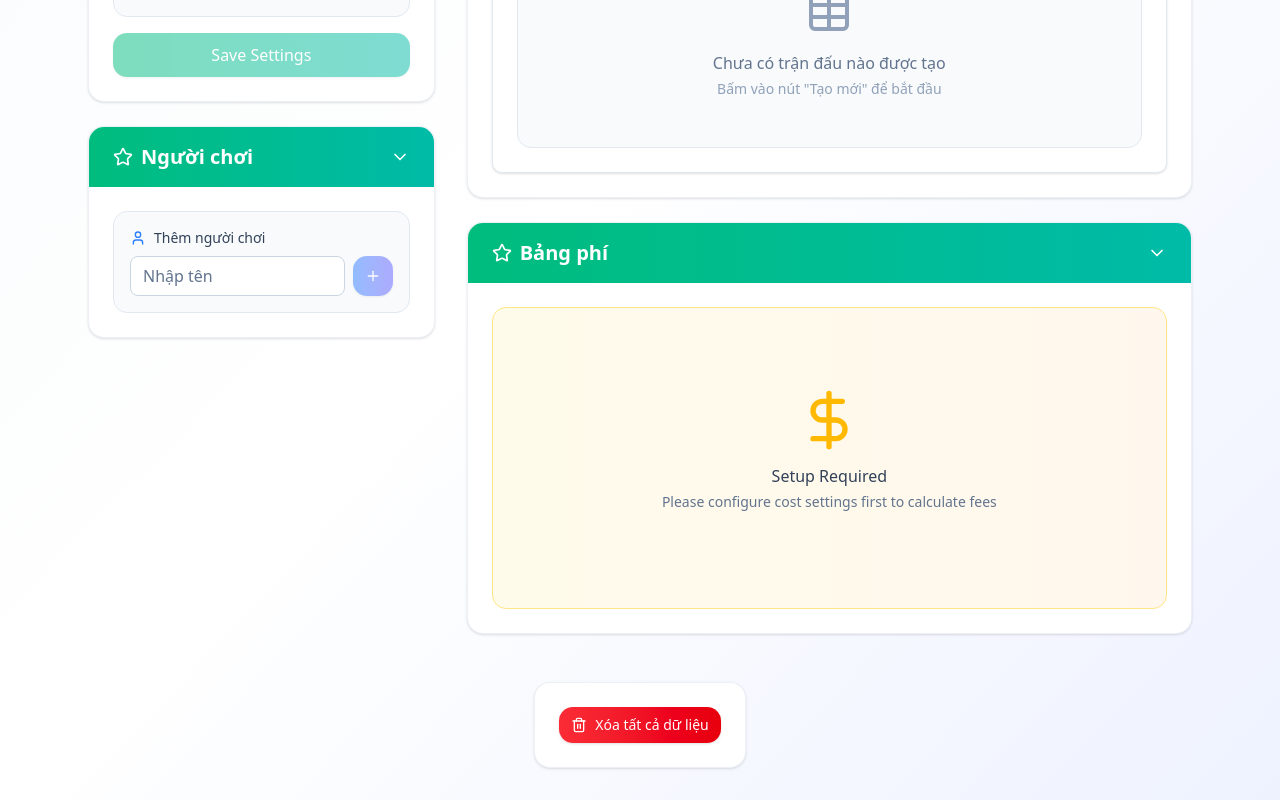
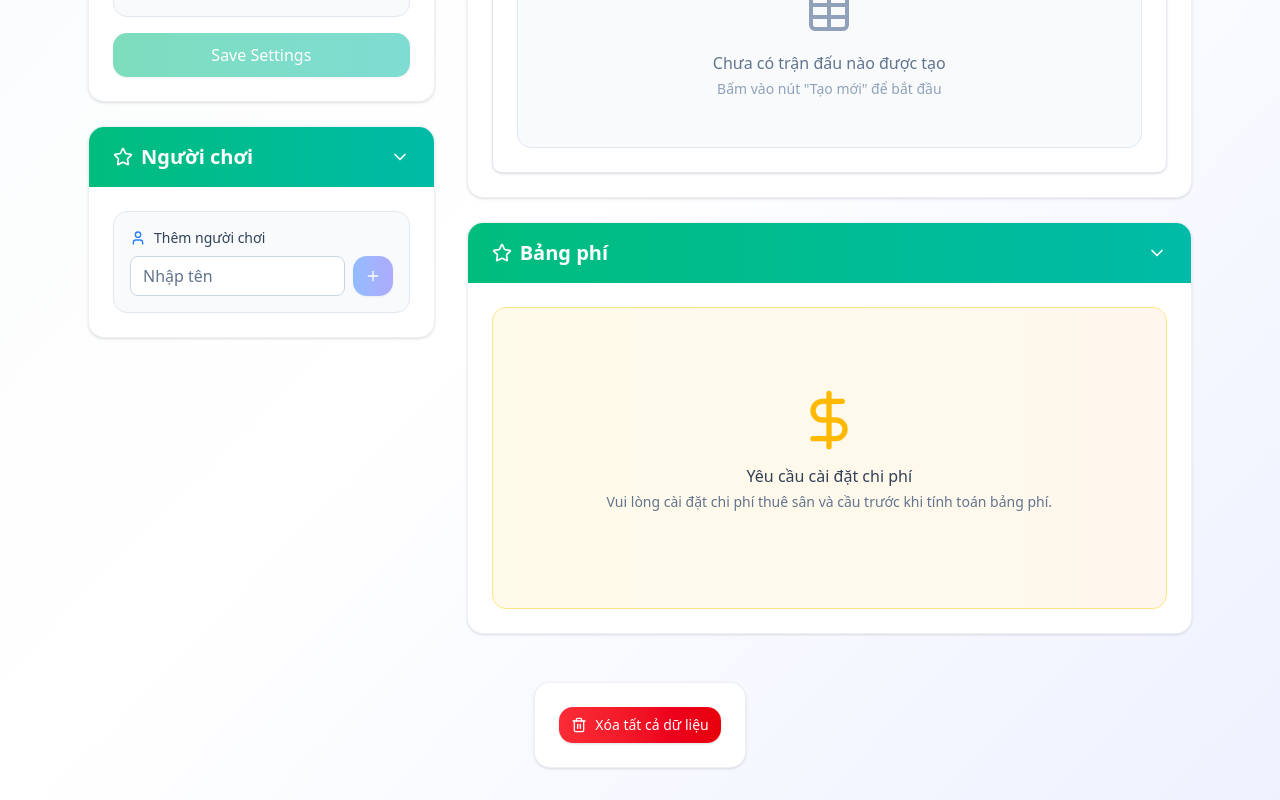
Before and after one commit to hoangminhdevelop/badminton-fee, a React (Vite) app: page / in a window 1280 px wide. Shown: the part 532-1332 px from the top of the page. Built offline with nearby package versions, Linux system fonts and the light colour scheme.

Commit message:
trsanlate to vn

```diff
--- a/src/components/sections/FeeTable.tsx
+++ b/src/components/sections/FeeTable.tsx
@@ -27,8 +27,8 @@ export default function FeeTable() {
           icon={
             <DollarSign className="w-12 h-12 sm:w-16 sm:h-16 text-amber-400" />
           }
-          title="Setup Required"
-          description="Please configure cost settings first to calculate fees"
+          title="Yêu cầu cài đặt chi phí"
+          description="Vui lòng cài đặt chi phí thuê sân và cầu trước khi tính toán bảng phí."
           className="text-amber-800"
         />
       </div>
@@ -45,9 +45,9 @@ export default function FeeTable() {
             <div className="text-center py-8">
               <div className="text-slate-500">
                 <Globe className="w-10 h-10 mx-auto mb-3 text-slate-300" />
-                <p className="font-medium text-sm">No fee data available</p>
+                <p className="font-medium text-sm">Chưa có dữ liệu</p>
                 <p className="text-xs mt-1">
-                  Add players and matches to see calculations
+                  Bấm Reload để tính toán lại phí cho các trận đấu đã có
                 </p>
               </div>
             </div>
```
